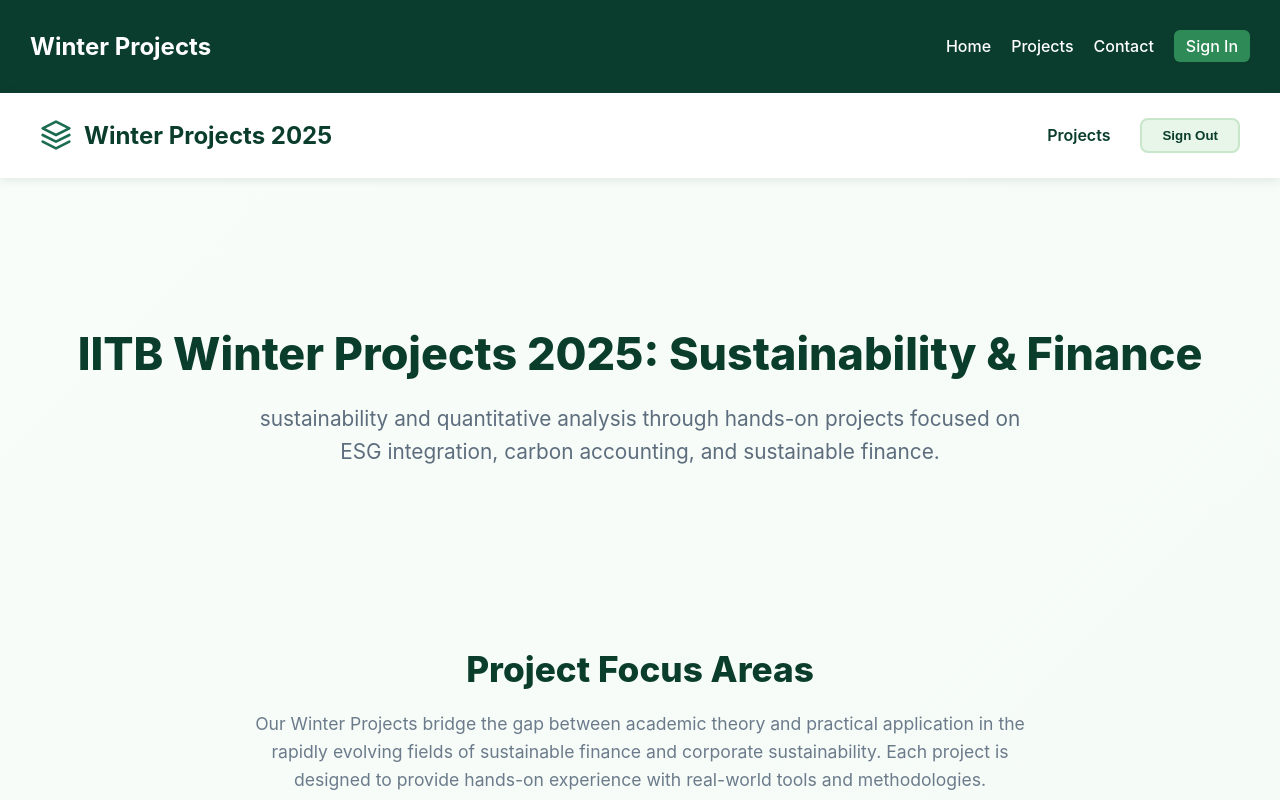
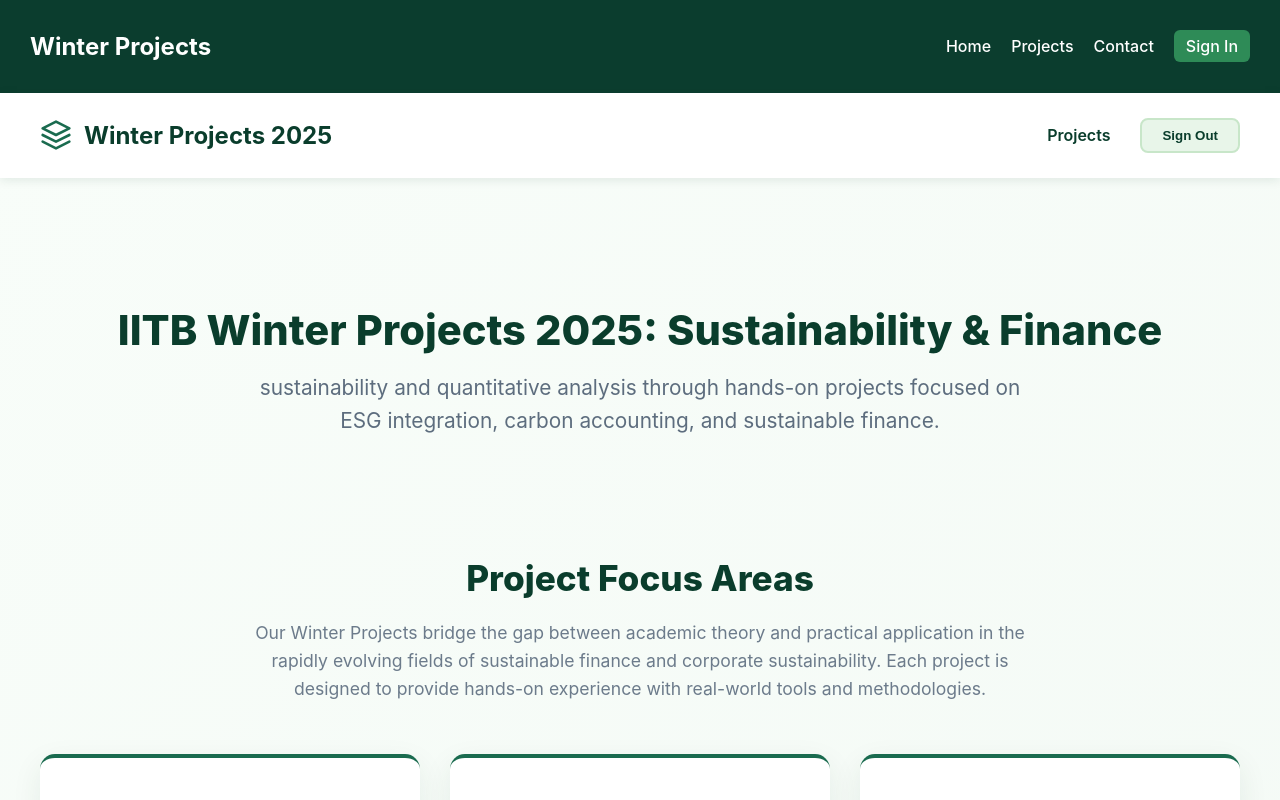
Before and after one commit to deevena30/winter-projects, a React (Vite) app: page / in a window 1280 px wide. Shown: the top 800 px of the page. Built offline with nearby package versions, Linux system fonts and the light colour scheme; sample sign-in values are in the browser's storage.

Commit message:
Fix button size

```diff
--- a/src/pages/styles/Home.module.css
+++ b/src/pages/styles/Home.module.css
@@ -162,15 +162,15 @@
 /* Hero Section */
 .hero {
   text-align: center;
-  margin-bottom: 80px;
-  padding: 60px 0;
+  margin-bottom: 50px;
+  padding: 40px 0;
 }
 
 .heroTitle {
-  font-size: 2.8rem;
+  font-size: 2.6rem;
   font-weight: 800;
   color: #0a3d2c;
-  margin-bottom: 20px;
+  margin-bottom: 15px;
   line-height: 1.2;
 }
 
@@ -178,7 +178,7 @@
   font-size: 1.3rem;
   color: #5d6d7e;
   max-width: 800px;
-  margin: 0 auto 40px;
+  margin: 0 auto 30px;
   line-height: 1.6;
 }
 
```
